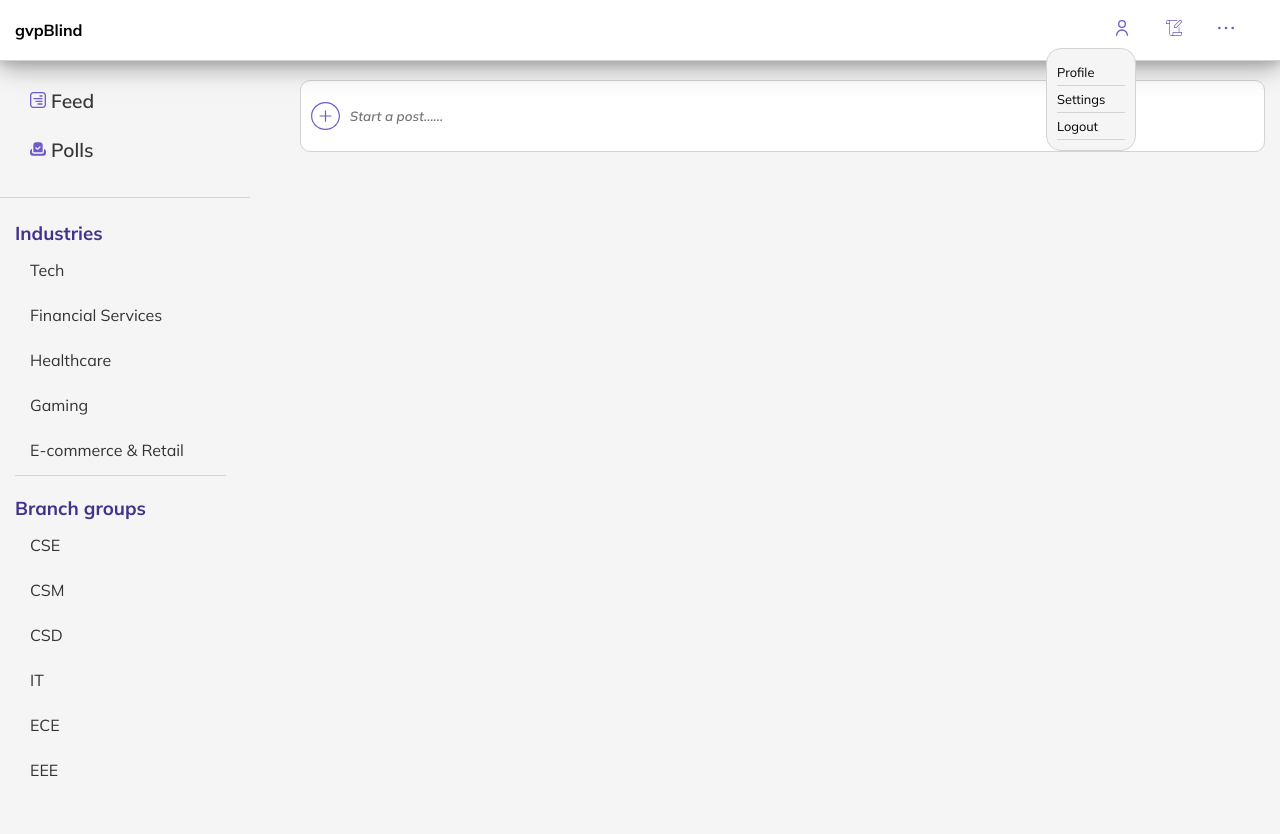
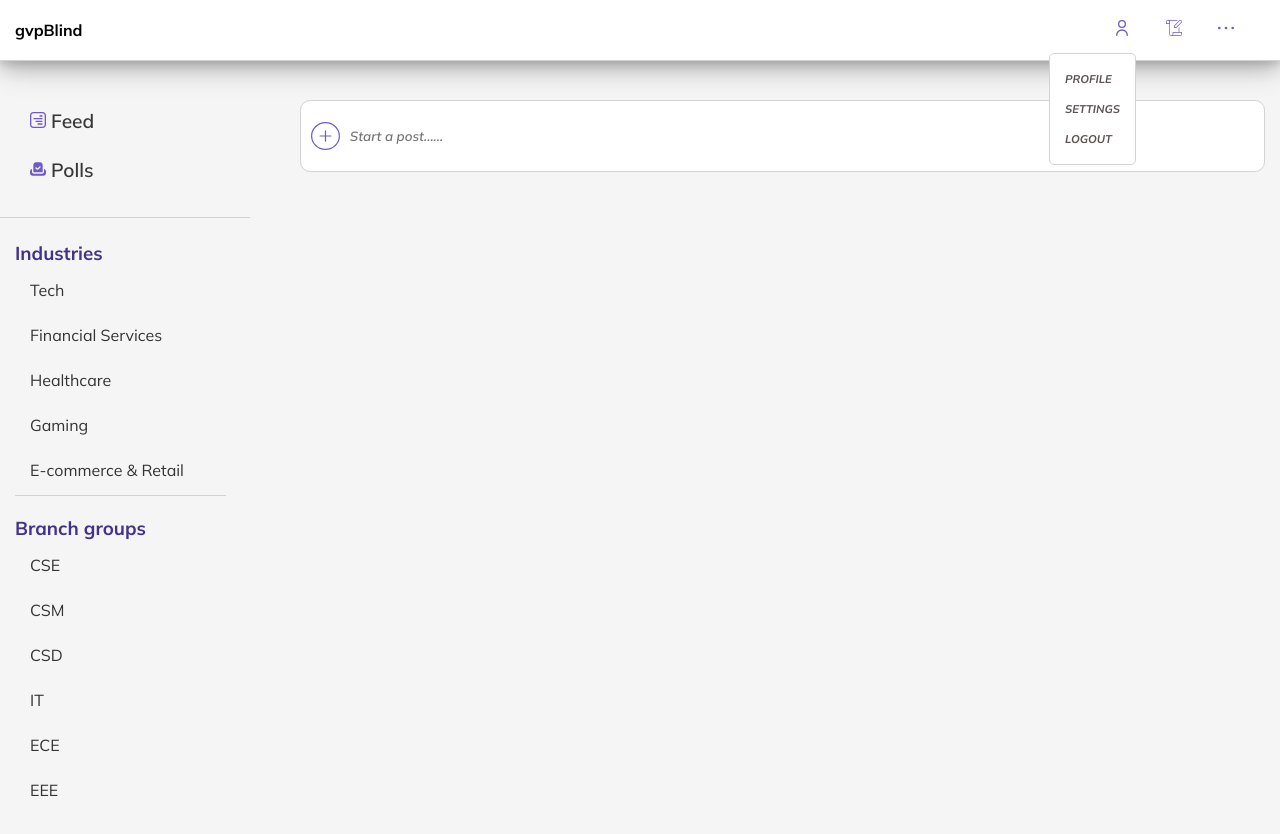
Before and after one commit to choco-dan/gvpBlind, a React (Vite) app: page /HomePage in a window 1280 px wide. Both pictures are taken after a click on the picture 1122 px from the left and 28 px from the top of the page. Shown: the top 834 px of the page. Built offline with nearby package versions, Linux system fonts and the light colour scheme.

Commit message:
dropdown fully functional

```diff
--- a/src/Header/dropdown.css
+++ /dev/null
@@ -1,60 +0,0 @@
-.profiledownbox{
-    display:flex;
-    cursor:pointer;
-    flex-direction: column;
-    position:absolute;
-    top:3.7rem;
-    right:8rem;
-    width:90px;
-    padding:15px 15px;
-    border-radius:15px;
-    border: 1px solid #d3d3d3;
-    z-index:2000;
-    background-color: transparent;
-    backdrop-filter: blur(20px);
-    background-image: linear-gradient(120deg,
-                                        rgba(255,255,255,0.6),
-                                        rgba(0,0,0,0.2));
-}
-.profiledownbox::before{
-    content:'';
-    position:absolute;
-    top:-0.7rem;
-    right:1.5rem;
-    width:20px;
-    height:20px;
-    transform: rotate(45deg);
-    border-left:1px solid #bdbdbd;
-    border-top:1px solid #bdbdbd;
-    background-color: #e4e3e5;
-    backdrop-filter: blur(10px);
-    background-image: linear-gradient(120deg,
-                                        rgba(173, 172, 172, 0.6),
-                                       );
-}
-.profileul{
-    list-style: none;
-    display: flex;
-    flex-direction: column;
-    justify-content: space-around;
-    gap:8px;
-    align-items:center;
-}
-#settings{
-    border-bottom: 1px solid rgb(80, 81, 84);
-    padding-bottom:6px;
-    border-radius:0px;
-    border-top-left-radius: 5px;
-    border-top-right-radius: 5px;
-}
-li{
-    color: hsl(265, 87%, 15%);
-    margin-top:none;
-    cursor:pointer;
-    font-weight: 350;
-    padding:3px 6px;
-    border-radius:5px;
-}
-li:hover{
-    color: rgba(15, 113, 194, 0.85);
-}
--- a/src/Header/header.jsx
+++ b/src/Header/header.jsx
@@ -1,80 +1,108 @@
-import React, { useState } from 'react';
+import React, { useState, useRef} from 'react';
 import styles from './header.module.css';
 import logo from './assets/user.svg';
 import post from './assets/script.svg';
 import dots from './assets/menu-dots.svg';
 
-function DropDownItem({ text }) {
-    return (
-        <li className={styles.dropdownitem}>
-            <a>{text}</a>
-        </li>
-    );
-}
-
 function Header() {
+    const profileMenu = ['PROFILE','SETTINGS','LOGOUT'];
+    const postMenu = ['POSTS','LIKES','COMMENTS'];
+    const dotsMenu = ['ABOUT','POLICY','LICENSE'];
     const [openProfile, setOpenProfile] = useState(false);
     const [openPost, setOpenPost] = useState(false);
-    const[openDots, setOpenDots] = useState(false)
+    const[openDots, setOpenDots] = useState(false);
+
+   const profileMenuRef = useRef();
+   const profileRef = useRef();
+   const postMenuRef = useRef();
+   const postRef = useRef();
+   const dotsMenuRef = useRef();
+   const dotsRef = useRef();
+
+   window.addEventListener('click', (e)=>{
+   if(e.target !== profileMenuRef.current && e.target !== profileRef.current){
+        setOpenProfile(false);
+    }})
+    window.addEventListener('click',(e)=>{
+         if(e.target !== postMenuRef.current && e.target !== postRef.current){
+            setOpenPost(false);
+        }})
+    window.addEventListener('click',(e)=>{
+        if(e.target !== dotsMenuRef.current && e.target !== dotsRef.current){
+            setOpenDots(false);
+        }
+    })
+
+
     return (
         <>
         <div className={styles.x}>
             <div className={styles.name}>gvpBlind</div>
             <div className={styles.options}>
-                <div className={styles.wrapper}>
-                    <div className={styles.button} onClick={() => { setOpenProfile(!openProfile); }}>
-                        <img className={styles.usericon} src={logo} alt='user' />
+                    <div
+                    className={styles.button}
+                     onClick={() => { setOpenProfile(!openProfile);}}>
+                        <img  ref = {profileRef}
+                         className={styles.usericon} src={logo} alt='user' />
                     </div>
-
+                    <div
+                     className={styles.button}
+                      onClick = {()=>{setOpenPost(!openPost);}}>
+                        <img ref = {postRef}
+                        className={styles.post} src={post} alt='post' />
                     </div>
-                <div className={styles.wrapper}>
-                    <div className={styles.button} onClick = {()=>{setOpenPost(!openPost)}}>
-                        <img className={styles.post} src={post} alt='post' />
+                    <div
+                     className={styles.button}
+                      onClick = {()=>{setOpenDots(!openDots);}}>
+                        <img ref = {dotsRef}
+                        className={styles.dots} src={dots} alt='about' />
                     </div>
-                </div>
-                <div className={styles.wrapper}>
-                    <div className={styles.button} onClick = {()=>{setOpenDots(!openDots)}}>
-                        <img className={styles.dots} src={dots} alt='about' />
                 </div>
             </div>
 
+        {openProfile && (
+                     <div ref = {profileMenuRef}
+                     className = {styles.dropdownprofile}>
+                     <ul>
+                         {profileMenu.map((menu,index)=>(
+                             <li onClick={()=>setOpenProfile(false)}
+                               className = {styles.dropdownitem} key={index}>
+                                 {menu}
+                             </li>
+                         ))}
+                     </ul>
                      </div>
 
-
-        </div>
-           {openProfile && (
-            <div className={styles.dropdownprofile}>
+                )};
+        {openPost && (
+                    <div ref = {postMenuRef}
+                     className = {styles.dropdownpost}>
                     <ul>
-                    <DropDownItem text='Profile' />
-                    <DropDownItem text='Settings' />
-                    <DropDownItem text='Logout' />
+                        {postMenu.map((menu,index)=>(
+                            <li onClick = {()=>setOpenPost(false)}
+                             className= {styles.dropdownitem} key = {index}>
+                                {menu}
+                            </li>
+                        ))}
                     </ul>
                 </div>
-        )}
-            {openPost && (
-            <div className={styles.dropdownpost}>
+                )};
+        {openDots && (
+                    <div ref = {dotsMenuRef}
+                     className = {styles.dropdowndots}>
                     <ul>
-                    <DropDownItem text='New Post' />
-                    <DropDownItem text='Edit Post'/>
-                    <DropDownItem text='Delete Post'/>
+                        {dotsMenu.map((menu,index)=>(
+                            <li onClick={()=>setOpenDots(false)}
+                            className = {styles.dropdownitem}
+                            key = {index}>
+                                {menu}
+                            </li>
+                        ))}
                     </ul>
                 </div>
-        )}
-            {openDots && (
-            <div className={styles.dropdowndots}>
-                <ul>
-                    <DropDownItem text='Aboout' />
-                    <DropDownItem text='Privacy policy' />
-                    <DropDownItem text='License' />
-                </ul>
-            </div>
-        )}
-
-
+                )};
         </>
     );
-
-
 }
 
 export default Header;
--- a/src/Header/header.module.css
+++ b/src/Header/header.module.css
@@ -40,65 +40,51 @@
     display: flex;
     position: fixed;
     right: 10px;
-
-}
-
-.wrapper {
-    position: relative;
-
 }
 .dropdownprofile,.dropdownpost,.dropdowndots{
-    display:flex;
+    display:block;
     cursor:pointer;
-    flex-direction: column;
     position:absolute;
     font-size:0.8rem;
+    top:3.3rem;
     white-space:nowrap;
-    border-radius:15px;
     border: 1px solid #d3d3d3;
+    border-radius:5px;
     z-index:2000;
-    background-color: whitesmoke;
+    background-color: white;
+    gap:4px;
+    padding:10px 15px;
 }
+/*.dropdownprofile::before, .dropdownpost::before, .dropdowndots::before {
+    content: "";
+    display:block;
+    position: absolute;
+    top: -15px;
+    left: 80%;
+    transform: translateX(-50%);
+    border-width: 10px;
+    border-style: solid;
+    border-color: transparent transparent #d3d3d3;
+    z-index: -1;
+}*/
 .dropdownprofile{
-    top:3rem;
     right:9rem;
-    width:90px;
-    padding:10px 10px;
-
 }
 .dropdownpost{
     right:6rem;
-    top:3rem;
-    width:90px;
-    padding:15px 10px;
 }
 .dropdowndots{
     right:3rem;
-    top:3rem;
-    width:110px;
-    padding:10px 10px;
-
-}
-.dropdownmenu::before{
-    content:'';
-    position:absolute;
-    top:-0.7rem;
-    right:1.5rem;
-    z-index:1000;
-
-    width:20px;
-    height:20px;
-    transform: rotate(45deg);
-    border-left:1px solid #bdbdbd;
-    border-top:1px solid #bdbdbd;
-
 }
 .dropdownmenu ul{
     white-space:nowrap;
+}
+.dropdownitem{
+    padding-bottom:8px;
+    margin-top:8px;
+    font-size:0.7rem;
+    font-weight:700;
+    color:rgb(91, 82, 82);
+    font-style:oblique;
 
 }
-.dropdownitem{
-    padding-bottom:5px;
-    margin-top:5px;
-    border-bottom: 1px solid #d3d3d3;
-}
```
Also changed, not shown: src/Header/assets/img-pop-arrow.png (added). Lines whose indentation alone changed are shown as unchanged.
